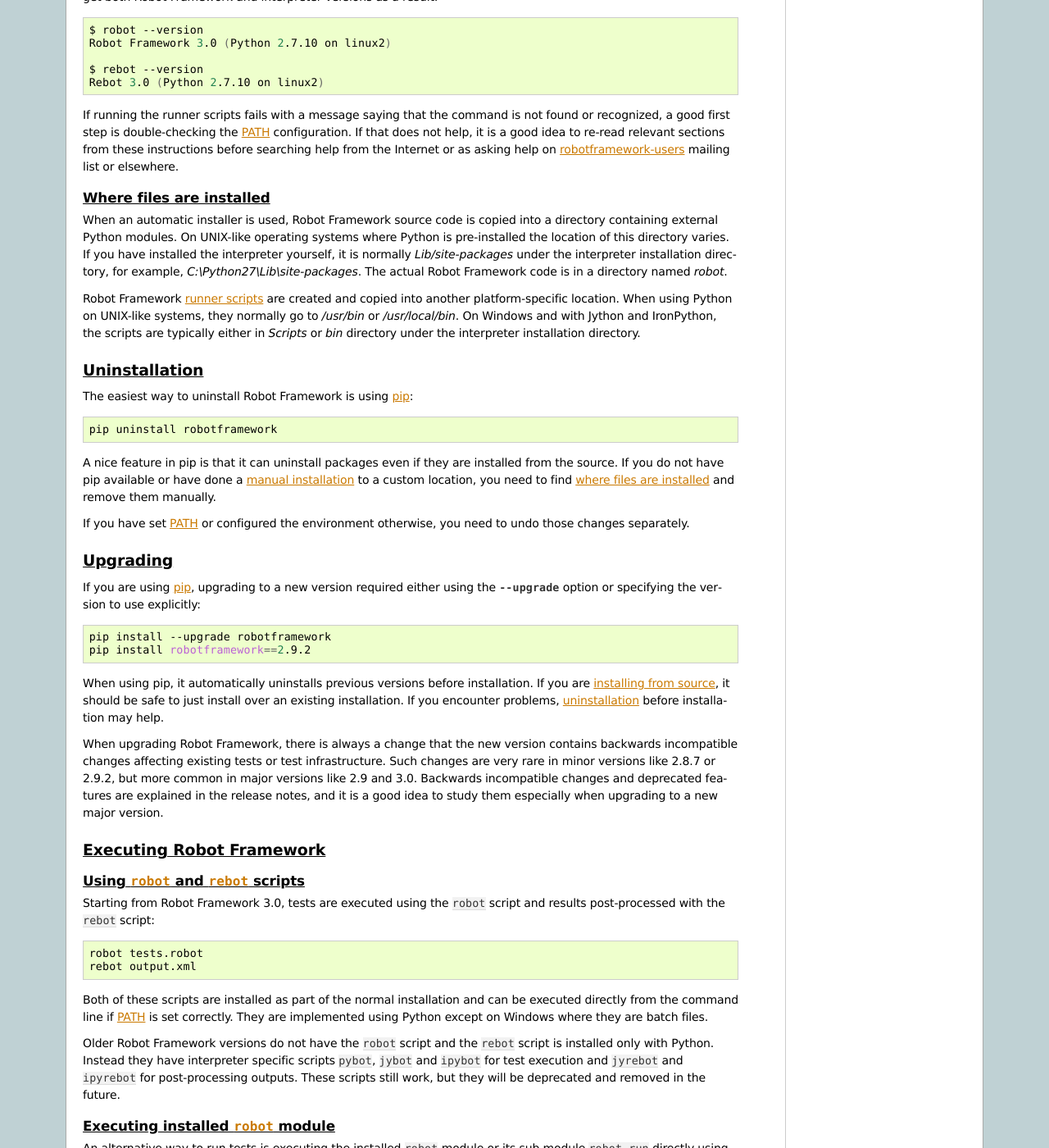
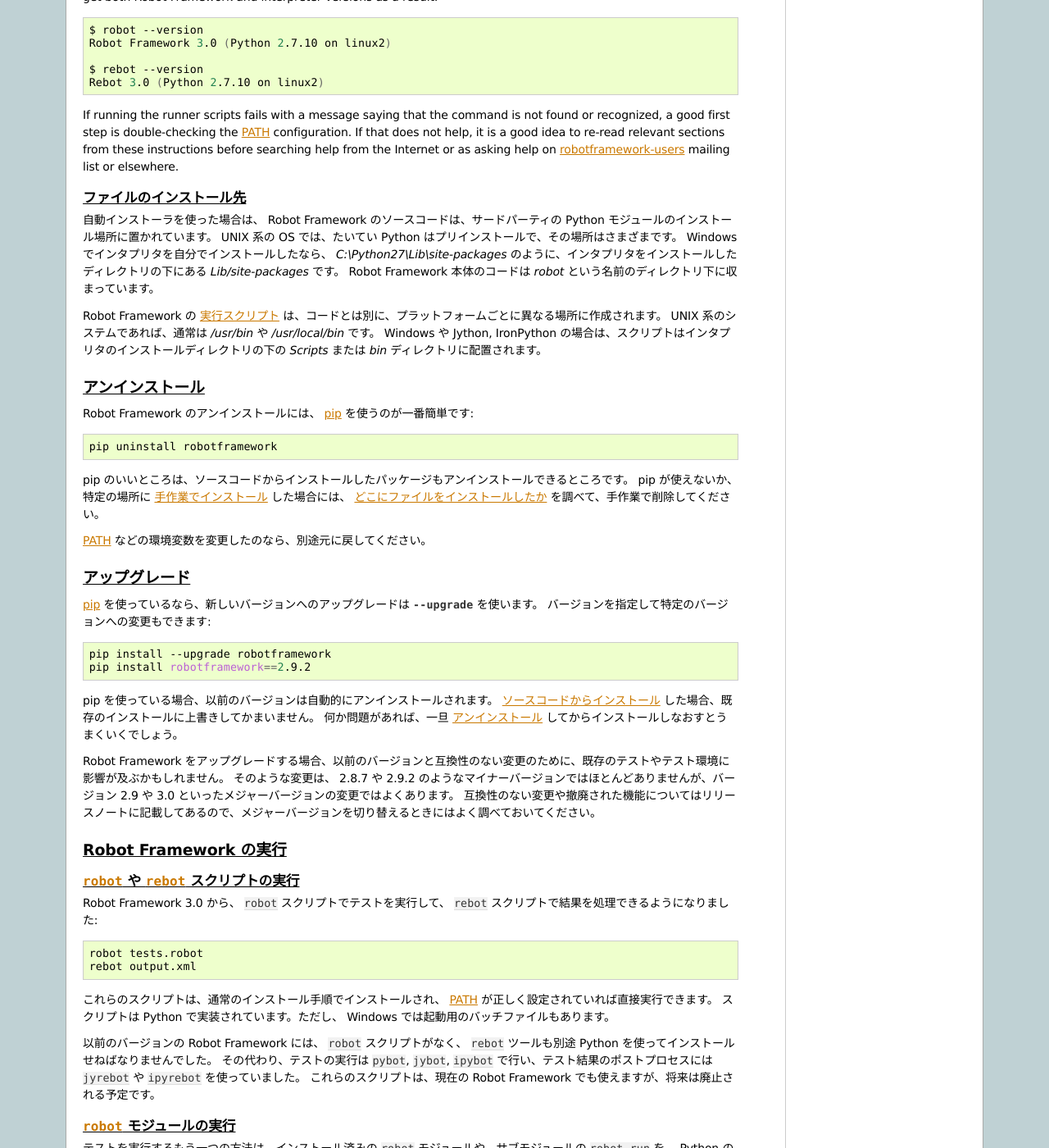
Before and after one commit to whosaysni/robotframework-ja, a Sphinx documentation site: the page built from docs/userguide/INSTALL.rst, in a window 1280 px wide and 1400 px high, scrolled down 6987 px. Shown: the whole window at 82% size. Built offline with Sphinx 7.4.7, drawn with Linux system fonts in a browser that asks for light colours; some of the changed text lies outside the part shown.

Commit message:
アンインストールから実行までを訳出した。

```diff
--- a/docs/userguide/INSTALL.rst
+++ b/docs/userguide/INSTALL.rst
@@ -470,107 +470,90 @@
 
 .. _Where files are installed:
 
-Where files are installed
+ファイルのインストール先
 ~~~~~~~~~~~~~~~~~~~~~~~~~
 
-When an automatic installer is used, Robot Framework source code is copied
-into a directory containing external Python modules. On UNIX-like operating
-systems where Python is pre-installed the location of this directory varies.
-If you have installed the interpreter yourself, it is normally
-:file:`Lib/site-packages` under the interpreter installation directory, for
-example, :file:`C:\\Python27\\Lib\\site-packages`. The actual Robot
-Framework code is in a directory named :file:`robot`.
+自動インストーラを使った場合は、 Robot Framework のソースコードは、サードパーティの Python モジュールのインストール場所に置かれています。
+UNIX 系の OS では、たいてい Python はプリインストールで、その場所はさまざまです。
+Windows でインタプリタを自分でインストールしたなら、 :file:`C:\\Python27\\Lib\\site-packages` のように、インタプリタをインストールしたディレクトリの下にある :file:`Lib/site-packages` です。
+Robot Framework 本体のコードは :file:`robot` という名前のディレクトリ下に収まっています。
 
-Robot Framework `runner scripts`_ are created and copied into another
-platform-specific location. When using Python on UNIX-like systems, they
-normally go to :file:`/usr/bin` or :file:`/usr/local/bin`. On Windows and
-with Jython and IronPython, the scripts are typically either in :file:`Scripts`
-or :file:`bin` directory under the interpreter installation directory.
+Robot Framework の :ref:`実行スクリプト <runner scripts>` は、コードとは別に、プラットフォームごとに異なる場所に作成されます。
+UNIX 系のシステムであれば、通常は :file:`/usr/bin` や :file:`/usr/local/bin` です。
+Windows や Jython, IronPython の場合は、スクリプトはインタプリタのインストールディレクトリの下の :file:`Scripts` または :file:`bin` ディレクトリに配置されます。
 
 .. _Uninstallation:
 
-Uninstallation
---------------
+アンインストール
+---------------------
 
-The easiest way to uninstall Robot Framework is using pip_:
+Robot Framework のアンインストールには、 pip_ を使うのが一番簡単です:
 
 .. sourcecode:: bash
 
    pip uninstall robotframework
 
-A nice feature in pip is that it can uninstall packages even if they are
-installed from the source. If you do not have pip available or have done
-a `manual installation`_ to a custom location, you need to find `where files
-are installed`_ and remove them manually.
+pip のいいところは、ソースコードからインストールしたパッケージもアンインストールできるところです。
+pip が使えないか、特定の場所に `手作業でインストール <manual installation>`_ した場合には、
+`どこにファイルをインストールしたか <where files are installed>`_ を調べて、手作業で削除してください。
 
-If you have set PATH_ or configured the environment otherwise, you need to
-undo those changes separately.
+PATH_ などの環境変数を変更したのなら、別途元に戻してください。
 
 .. _Upgrading:
 
-Upgrading
----------
+アップグレード
+--------------------
 
-If you are using pip_, upgrading to a new version required either using
-the :option:`--upgrade` option or specifying the version to use explicitly:
+pip_ を使っているなら、新しいバージョンへのアップグレードは :option:`--upgrade` を使います。
+バージョンを指定して特定のバージョンへの変更もできます:
 
 .. sourcecode:: bash
 
    pip install --upgrade robotframework
    pip install robotframework==2.9.2
 
-When using pip, it automatically uninstalls previous versions before
-installation. If you are `installing from source`_, it should be safe to
-just install over an existing installation. If you encounter problems,
-uninstallation_ before installation may help.
+pip を使っている場合、以前のバージョンは自動的にアンインストールされます。
+`ソースコードからインストール <installing from source>`_ した場合、既存のインストールに上書きしてかまいません。
+何か問題があれば、一旦 `アンインストール <uninstallation>`_ してからインストールしなおすとうまくいくでしょう。
 
-When upgrading Robot Framework, there is always a change that the new version
-contains backwards incompatible changes affecting existing tests or test
-infrastructure. Such changes are very rare in minor versions like 2.8.7 or
-2.9.2, but more common in major versions like 2.9 and 3.0. Backwards
-incompatible changes and deprecated features are explained in the release
-notes, and it is a good idea to study them especially when upgrading to
-a new major version.
+Robot Framework をアップグレードする場合、以前のバージョンと互換性のない変更のために、既存のテストやテスト環境に影響が及ぶかもしれません。
+そのような変更は、 2.8.7 や 2.9.2 のようなマイナーバージョンではほとんどありませんが、バージョン 2.9 や 3.0 といったメジャーバージョンの変更ではよくあります。
+互換性のない変更や撤廃された機能についてはリリースノートに記載してあるので、メジャーバージョンを切り替えるときにはよく調べておいてください。
 
 .. _Executing Robot Framework:
 
-Executing Robot Framework
+Robot Framework の実行
 -------------------------
 
 .. _runner script:
 .. _runner scripts:
 .. _Using robot and rebot scripts:
 
-Using ``robot`` and ``rebot`` scripts
-~~~~~~~~~~~~~~~~~~~~~~~~~~~~~~~~~~~~~
+``robot`` や ``rebot`` スクリプトの実行
+~~~~~~~~~~~~~~~~~~~~~~~~~~~~~~~~~~~~~~~~~
 
-Starting from Robot Framework 3.0, tests are executed using the ``robot``
-script and results post-processed with the ``rebot`` script:
+Robot Framework 3.0 から、 ``robot`` スクリプトでテストを実行して、 ``rebot`` スクリプトで結果を処理できるようになりました:
 
 .. sourcecode:: bash
 
     robot tests.robot
     rebot output.xml
 
-Both of these scripts are installed as part of the normal installation and
-can be executed directly from the command line if PATH_ is set correctly.
-They are implemented using Python except on Windows where they are batch files.
+これらのスクリプトは、通常のインストール手順でインストールされ、 PATH_ が正しく設定されていれば直接実行できます。
+スクリプトは Python で実装されています。ただし、 Windows では起動用のバッチファイルもあります。
 
-Older Robot Framework versions do not have the ``robot`` script and the
-``rebot`` script is installed only with Python. Instead they have interpreter
-specific scripts ``pybot``, ``jybot`` and ``ipybot`` for test execution and
-``jyrebot`` and ``ipyrebot`` for post-processing outputs. These scripts still
-work, but they will be deprecated and removed in the future.
+以前のバージョンの Robot Framework には、 ``robot`` スクリプトがなく、 ``rebot`` ツールも別途 Python を使ってインストールせねばなりませんでした。
+その代わり、テストの実行は ``pybot``,  ``jybot``,  ``ipybot``  で行い、テスト結果のポストプロセスには ``jyrebot`` や ``ipyrebot`` を使っていました。
+これらのスクリプトは、現在の Robot Framework でも使えますが、将来は廃止される予定です。
 
 .. _Executing installed robot module:
 
-Executing installed ``robot`` module
+``robot`` モジュールの実行
 ~~~~~~~~~~~~~~~~~~~~~~~~~~~~~~~~~~~~
 
-An alternative way to run tests is executing the installed ``robot`` module
-or its sub module ``robot.run`` directly using Python's `-m command line
-option`__. This is especially useful if Robot Framework is used with multiple
-Python versions:
+テストを実行するもう一つの方法は、インストール済みの ``robot`` モジュールや、サブモジュールの ``robot.run`` を、 Python の
+`-m コマンドラインオプション<https://docs.python.org/2/using/cmdline.html#cmdoption-m>`_ で実行するやりかたです。
+この方法は、複数のバージョンの Python で Robot Framework を実行したい場合に特に便利です:
 
 .. sourcecode:: bash
 
@@ -579,44 +562,37 @@
     jython -m robot tests.robot
     /opt/jython/jython -m robot tests.robot
 
-The support for ``python -m robot`` approach is a new feature in Robot
-Framework 3.0, but the older versions support ``python -m robot.run``.
-The latter must also be used with Python 2.6.
+``python -m robot`` は、 Robot Framework 3.0 で新たに使えるようになった書き方です。
+以前のバージョンでは、 Python 2.6 以降であれば、 ``python -m robot.run`` で実行できます。
 
-Post-processing outputs using the same approach works too, but the module to
-run is ``robot.rebot``:
+テスト結果出力のポストプロセスも同じやりかたで実行できますが、モジュール名は ``robot.rebot`` です:
 
 .. sourcecode:: bash
 
     python -m robot.rebot output.xml
 
-__ https://docs.python.org/2/using/cmdline.html#cmdoption-m
 
 .. _Executing installed robot directory:
 
-Executing installed ``robot`` directory
-~~~~~~~~~~~~~~~~~~~~~~~~~~~~~~~~~~~~~~~
+``robot`` モジュールのインストールディレクトリを指定して実行する
+~~~~~~~~~~~~~~~~~~~~~~~~~~~~~~~~~~~~~~~~~~~~~~~~~~~~~~~~~~~~~~~~~~~~~~
 
-If you know where Robot Framework is installed, you can also execute the
-installed :file:`robot` directory or :file:`run.py` file inside it directly:
+Robot Framework のインストール先が分かっていれば、 :file:`robot`  ディレクトリや :file:`run.py` ファイルの場所を直接指定して実行できます:
 
 .. sourcecode:: bash
 
    python path/to/robot/ tests.robot
    jython path/to/robot/run.py tests.robot
 
-Running the directory is a new feature in Robot Framework 3.0, but the older
-versions support running the :file:`robot/run.py` file.
+ディレクトリ指定は Robot Framework 3.0 で登場したやり方で、以前のバージョンでは :file:`robot/run.py` ファイルを指定してください。
 
-Post-processing outputs using the :file:`robot/rebot.py` file works the same
-way too:
+同様に、ポストプロセスも :file:`robot/rebot.py` ファイルの指定でできます。
 
 .. sourcecode:: bash
 
    python path/to/robot/rebot.py output.xml
 
-Executing Robot Framework this way is especially handy if you have done
-a `manual installation`_.
+この方法での実行は、Robot Framework を `手作業でインストール <manual installation>`_ した場合に便利です。
 
 .. These aliases need an explicit target to work in GitHub
 .. .. _precondition: `Preconditions`_
```
